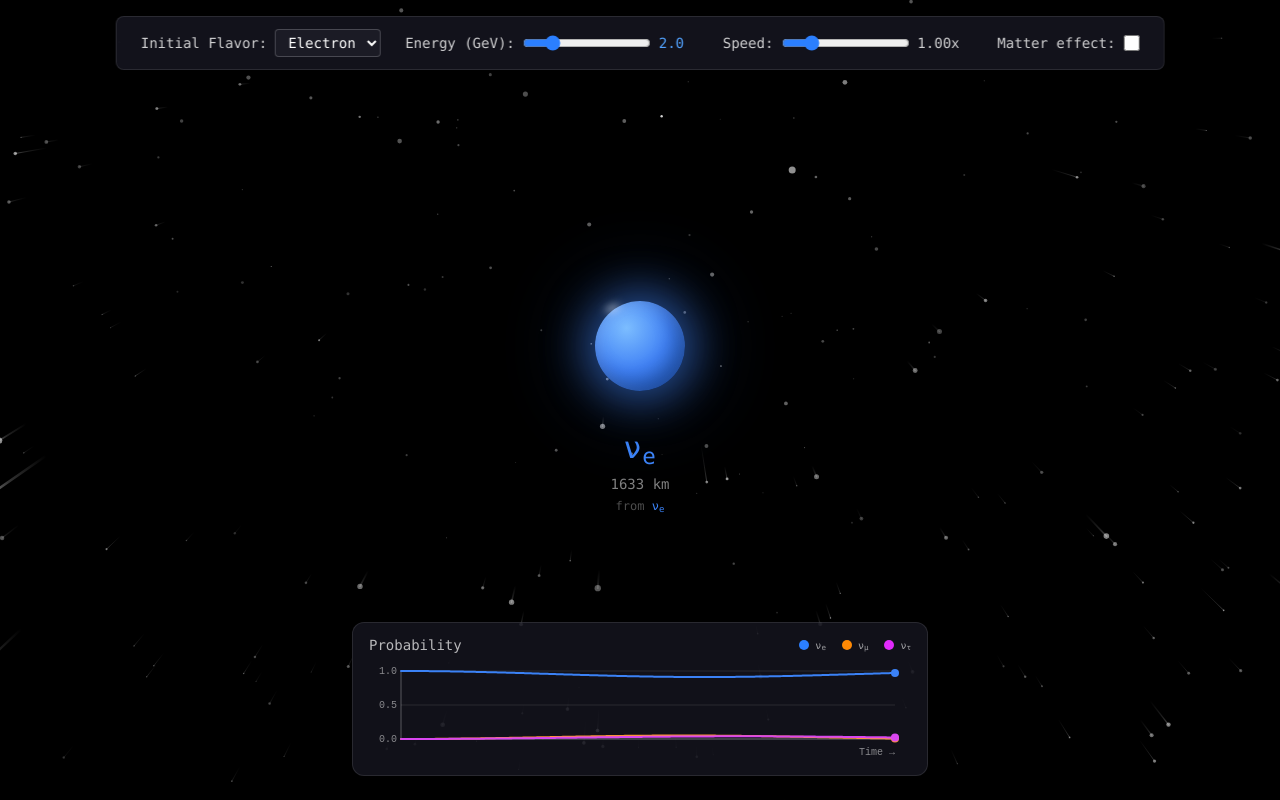
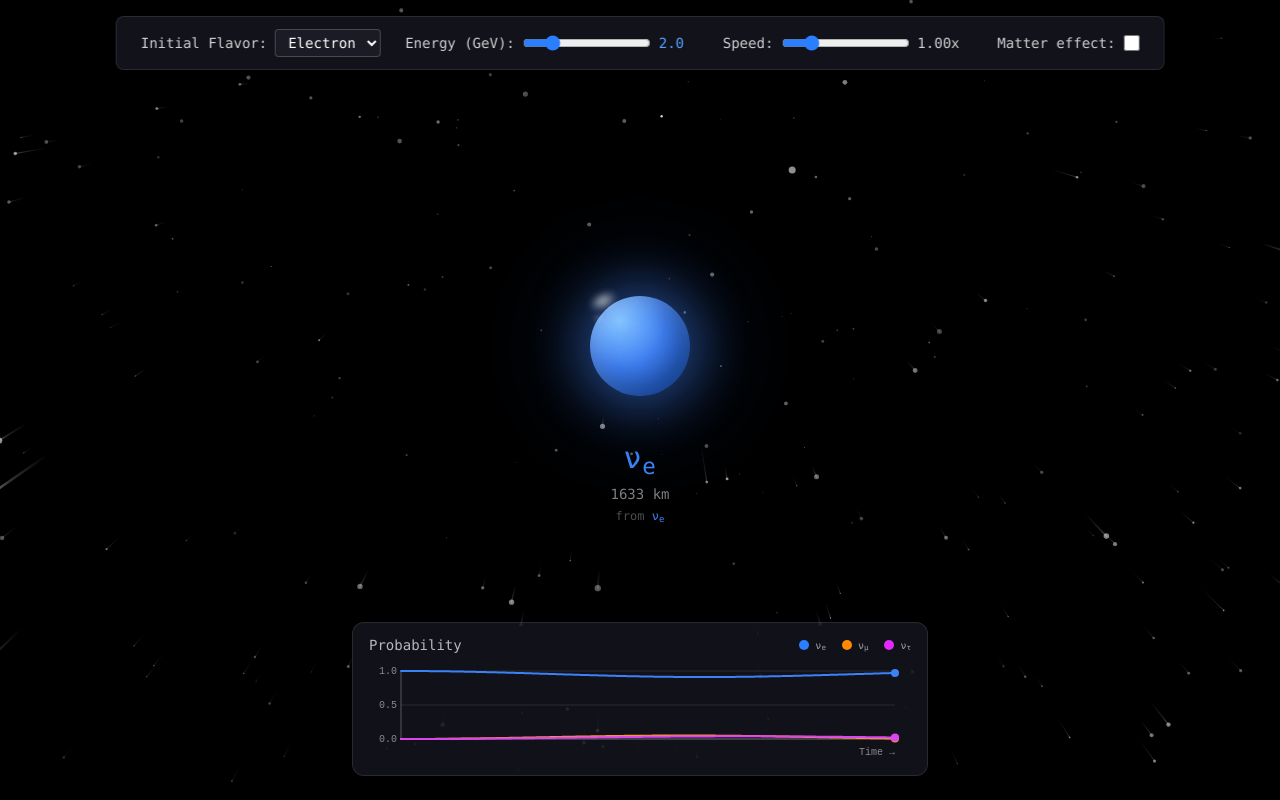
Before and after one commit to planckeon/itn, a React (Vite) app: page / in a window 1280 px wide. Built offline with nearby package versions, Linux system fonts and the light colour scheme.

Commit message:
feat: enhanced neutrino sphere visuals
- Larger sphere (100px) with better 3D lighting
- Pulsing outer glow effect
- Dual specular highlights for more realism
- Improved color blending and transitions
- Better shadow and glow values

```diff
--- a/src/components/NeutrinoSphere.tsx
+++ b/src/components/NeutrinoSphere.tsx
@@ -54,42 +54,68 @@ const NeutrinoSphere: React.FC = () => {
 	const { r, g, b } = blendedColor;
 
 	// Simple 3D shading colors - light from top-left
-	const colorLight = `rgb(${Math.min(255, r + 60)}, ${Math.min(255, g + 60)}, ${Math.min(255, b + 60)})`;
+	const colorLight = `rgb(${Math.min(255, r + 70)}, ${Math.min(255, g + 70)}, ${Math.min(255, b + 70)})`;
 	const colorBase = `rgb(${r}, ${g}, ${b})`;
-	const colorDark = `rgb(${Math.max(0, r - 40)}, ${Math.max(0, g - 40)}, ${Math.max(0, b - 40)})`;
+	const colorDark = `rgb(${Math.max(0, r - 50)}, ${Math.max(0, g - 50)}, ${Math.max(0, b - 50)})`;
 
 	return (
 		<div
 			className="relative flex items-center justify-center"
-			style={{ width: "120px", height: "120px" }}
+			style={{ width: "140px", height: "140px" }}
 		>
-			{/* Simple 3D-lit sphere */}
+			{/* Outer glow - pulsing */}
 			<div
-				className="rounded-full transition-all duration-150"
+				className="absolute rounded-full animate-pulse"
 				style={{
-					width: "90px",
-					height: "90px",
-					background: `radial-gradient(circle at 35% 30%, ${colorLight}, ${colorBase} 50%, ${colorDark} 100%)`,
+					width: "130px",
+					height: "130px",
+					background: `radial-gradient(circle, rgba(${r}, ${g}, ${b}, 0.15) 0%, transparent 70%)`,
+					filter: "blur(10px)",
+				}}
+			/>
+
+			{/* Main 3D-lit sphere */}
+			<div
+				className="rounded-full transition-colors duration-200"
+				style={{
+					width: "100px",
+					height: "100px",
+					background: `radial-gradient(circle at 30% 25%, ${colorLight}, ${colorBase} 45%, ${colorDark} 100%)`,
 					boxShadow: `
-						0 0 40px 10px rgba(${r}, ${g}, ${b}, 0.5),
-						0 0 80px 20px rgba(${r}, ${g}, ${b}, 0.2),
-						inset -8px -8px 20px rgba(0, 0, 0, 0.3),
-						inset 4px 4px 15px rgba(255, 255, 255, 0.1)
+						0 0 50px 15px rgba(${r}, ${g}, ${b}, 0.4),
+						0 0 100px 30px rgba(${r}, ${g}, ${b}, 0.15),
+						inset -12px -12px 30px rgba(0, 0, 0, 0.35),
+						inset 6px 6px 20px rgba(255, 255, 255, 0.15)
 					`,
 				}}
 			>
-				{/* Specular highlight */}
+				{/* Primary specular highlight */}
 				<div
 					className="absolute rounded-full"
 					style={{
-						width: "25px",
-						height: "15px",
-						top: "15px",
-						left: "20px",
+						width: "30px",
+						height: "18px",
+						top: "16px",
+						left: "18px",
 						background:
-							"radial-gradient(ellipse at center, rgba(255, 255, 255, 0.5) 0%, rgba(255, 255, 255, 0.1) 50%, transparent 70%)",
+							"radial-gradient(ellipse at center, rgba(255, 255, 255, 0.7) 0%, rgba(255, 255, 255, 0.2) 50%, transparent 70%)",
 						filter: "blur(3px)",
-						transform: "rotate(-20deg)",
+						transform: "rotate(-25deg)",
+					}}
+				/>
+
+				{/* Secondary highlight */}
+				<div
+					className="absolute rounded-full"
+					style={{
+						width: "12px",
+						height: "8px",
+						top: "38px",
+						left: "22px",
+						background:
+							"radial-gradient(ellipse at center, rgba(255, 255, 255, 0.3) 0%, transparent 70%)",
+						filter: "blur(2px)",
+						transform: "rotate(-15deg)",
 					}}
 				/>
 			</div>
```
